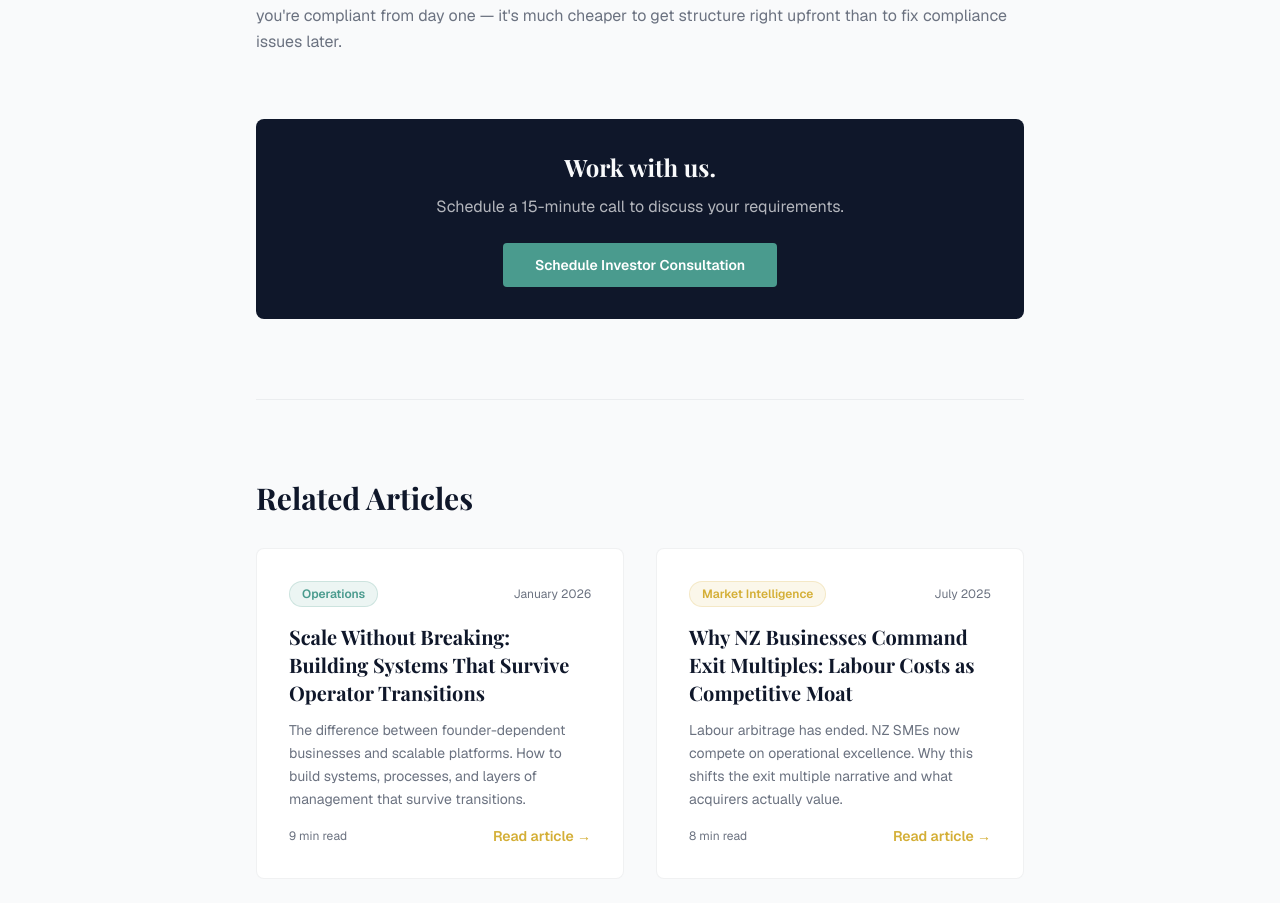
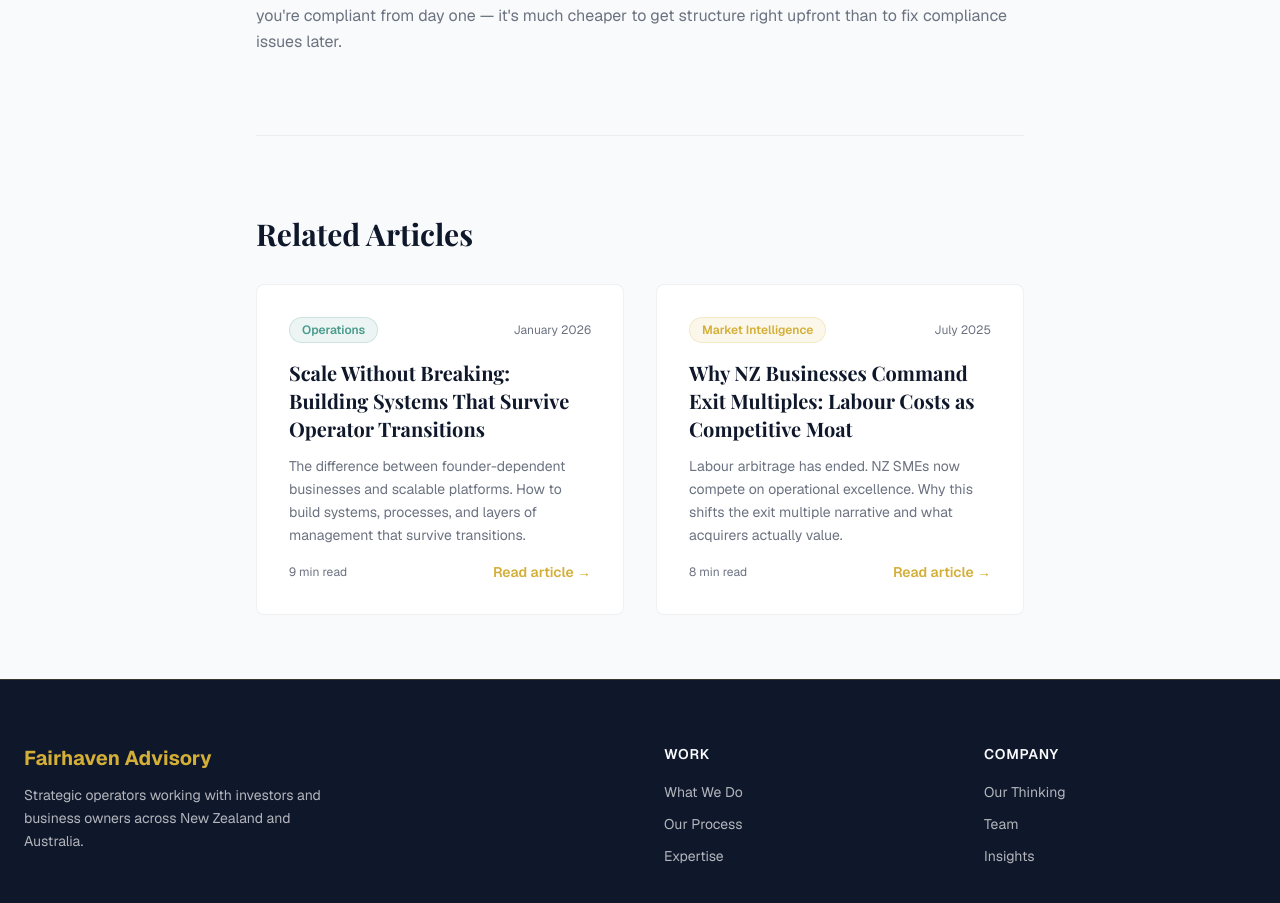
Before and after one commit to ginsualimig/fairhaven-advisory, a Next.js app: page /insights/active-investment-planning-2026 in a window 1280 px wide. Shown: the part 2645-3548 px from the top of the page. Built offline with nearby package versions, Linux system fonts and the light colour scheme; no server answers; a web font is replaced by a local one.

Commit message:
fix: remove CTA box from article pages

```diff
--- a/app/insights/[slug]/page.tsx
+++ b/app/insights/[slug]/page.tsx
@@ -69,25 +69,6 @@ export default async function InsightPost({ params }: PageProps) {
 
           <ArticleContent sections={article.sections} />
 
-          {/* CTA */}
-          <div className="mt-16 p-8 rounded-lg bg-navy text-center">
-            <h3
-              className="text-2xl font-bold text-offwhite mb-3"
-              style={{ fontFamily: 'var(--font-playfair, Georgia, serif)' }}
-            >
-              Work with us.
-            </h3>
-            <p className="text-offwhite/70 mb-6">
-              Schedule a 15-minute call to discuss your requirements.
-            </p>
-            <Link
-              href="/#get-started"
-              className="inline-flex items-center rounded-sm bg-teal px-8 py-3 text-sm font-semibold text-white hover:bg-teal/90 transition-colors"
-            >
-              Schedule Investor Consultation
-            </Link>
-          </div>
-
           {/* Related Articles */}
           {related.length > 0 && (
             <section className="mt-20 pt-20 border-t border-stone/10">
```
